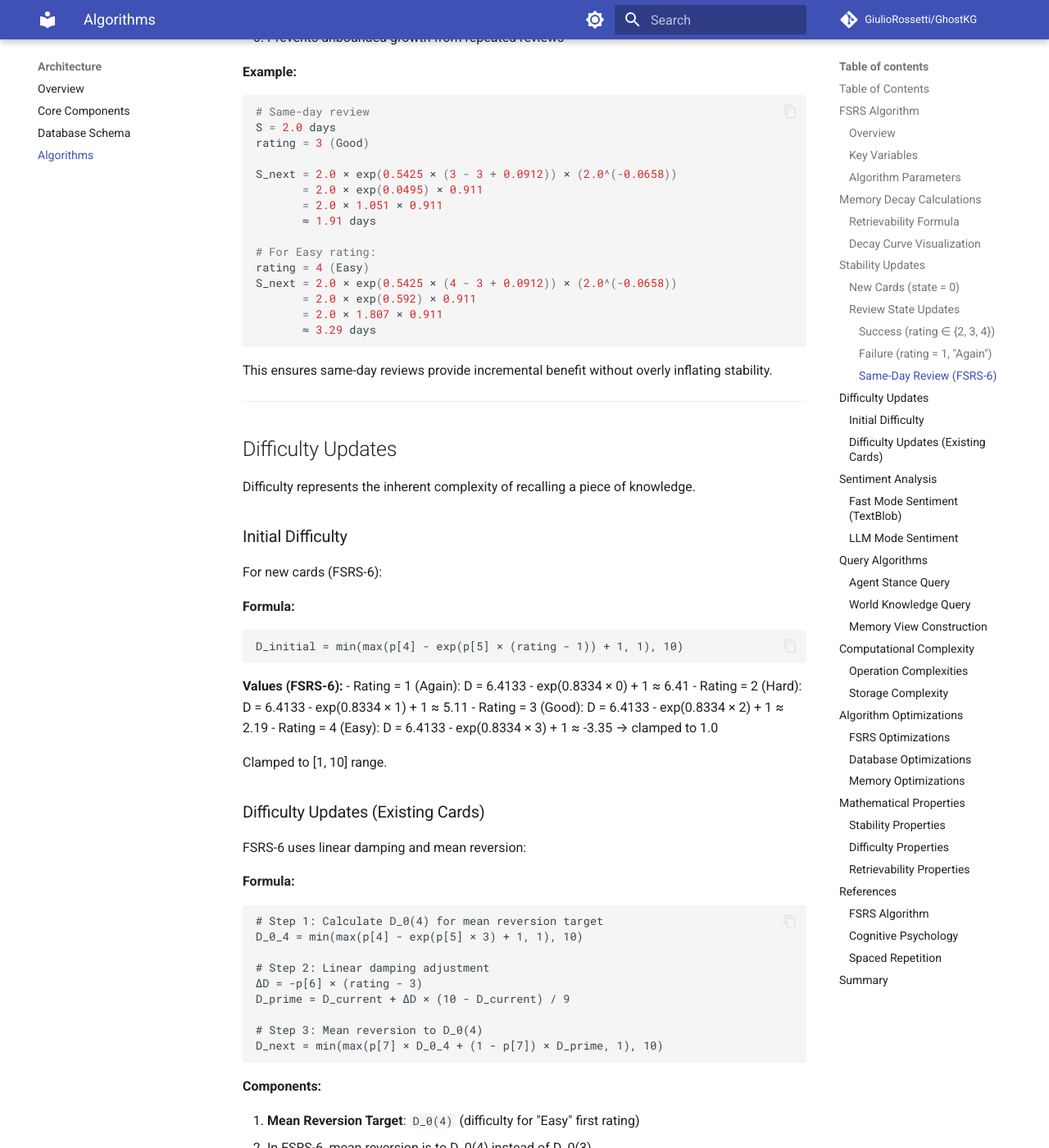
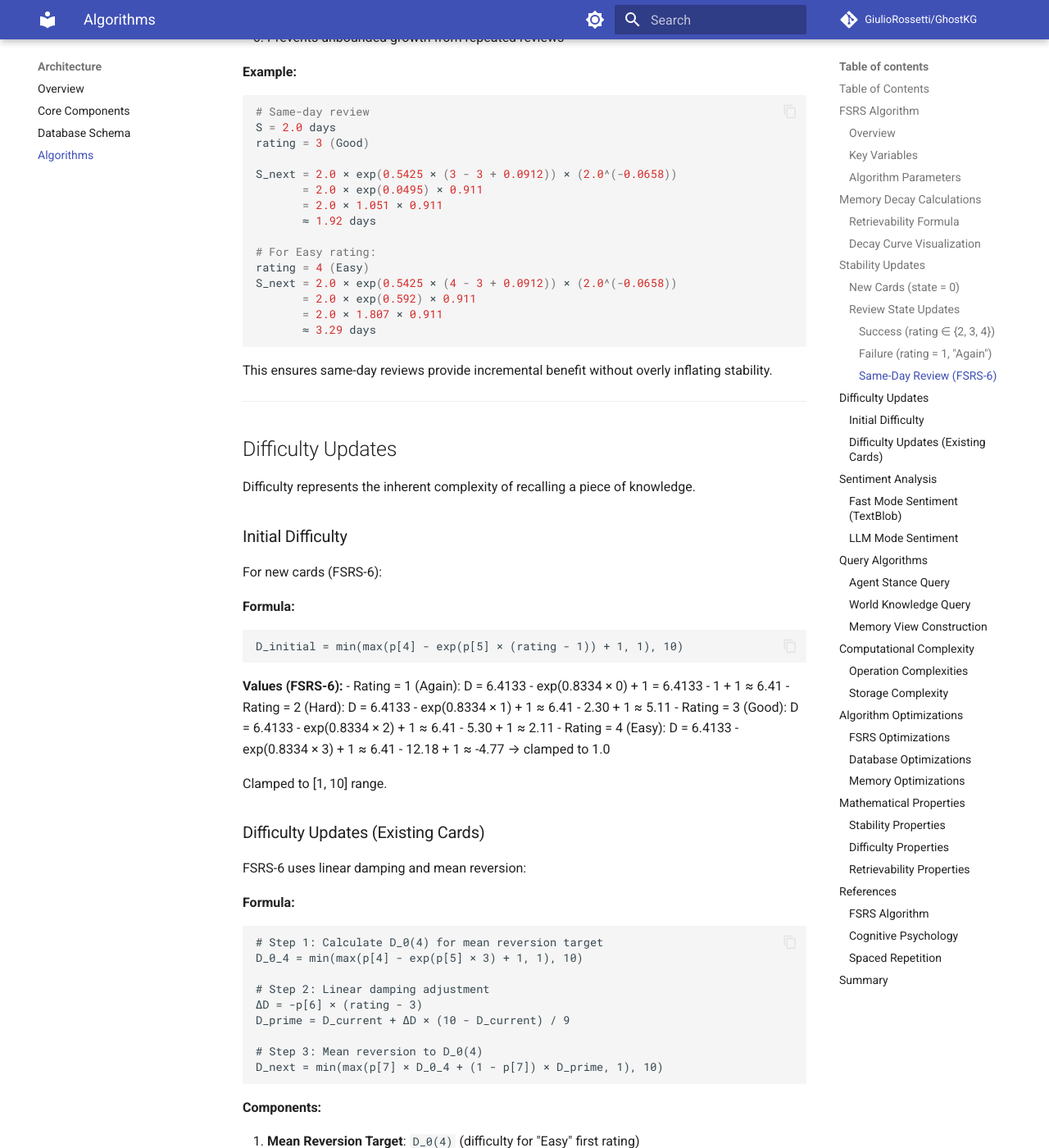
Before and after one commit to GiulioRossetti/GhostKG, an MkDocs documentation site: the page built from docs/ALGORITHMS.md, in a window 1280 px wide and 1400 px high, scrolled down 6146 px. Shown: the whole window at 82% size. Built offline with MkDocs 1.6.1 and Material for MkDocs 9.7.7, drawn with Linux system fonts in a browser that asks for light colours; comment, search, counter and statistics services are not loaded.

Commit message:
Fix code review issues: variable scope bug, extract helper method, fix doc calculations
Co-authored-by: GiulioRossetti <13123607+GiulioRossetti@users.noreply.github.com>

````diff
--- a/docs/ALGORITHMS.md
+++ b/docs/ALGORITHMS.md
@@ -285,7 +285,7 @@ rating = 3 (Good)
 S_next = 2.0 × exp(0.5425 × (3 - 3 + 0.0912)) × (2.0^(-0.0658))
        = 2.0 × exp(0.0495) × 0.911
        = 2.0 × 1.051 × 0.911
-       ≈ 1.91 days
+       ≈ 1.92 days
 
 # For Easy rating:
 rating = 4 (Easy)
@@ -313,10 +313,10 @@ D_initial = min(max(p[4] - exp(p[5] × (rating - 1)) + 1, 1), 10)
 ```
 
 **Values (FSRS-6):**
-- Rating = 1 (Again): D = 6.4133 - exp(0.8334 × 0) + 1 ≈ 6.41
-- Rating = 2 (Hard): D = 6.4133 - exp(0.8334 × 1) + 1 ≈ 5.11
-- Rating = 3 (Good): D = 6.4133 - exp(0.8334 × 2) + 1 ≈ 2.19
-- Rating = 4 (Easy): D = 6.4133 - exp(0.8334 × 3) + 1 ≈ -3.35 → clamped to 1.0
+- Rating = 1 (Again): D = 6.4133 - exp(0.8334 × 0) + 1 = 6.4133 - 1 + 1 ≈ 6.41
+- Rating = 2 (Hard): D = 6.4133 - exp(0.8334 × 1) + 1 ≈ 6.41 - 2.30 + 1 ≈ 5.11
+- Rating = 3 (Good): D = 6.4133 - exp(0.8334 × 2) + 1 ≈ 6.41 - 5.30 + 1 ≈ 2.11
+- Rating = 4 (Easy): D = 6.4133 - exp(0.8334 × 3) + 1 ≈ 6.41 - 12.18 + 1 ≈ -4.77 → clamped to 1.0
 
 Clamped to [1, 10] range.
 
````
Also changed, not shown: 1 other file.
